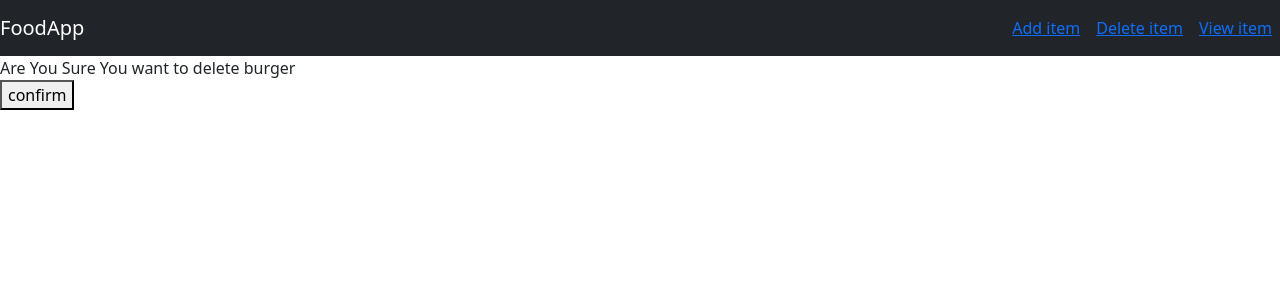
After one commit to Pradeep92hv/udemy, a Django app: page /food/delete/2 in a window 1280 px wide. The commit adds this page. Shown: the top 300 px of the page. Run offline with Django 4.2, Linux system fonts and the light colour scheme; data comes from the database, SQL or seed files in the repository; both versions use the stored data as it was after the commit.

Commit message:
forms completed

```diff
--- a/food/models.py
+++ b/food/models.py
@@ -13,4 +13,4 @@ class Item(models.Model):
     item_name=models.CharField(max_length=200)
     item_desc=models.CharField(max_length=200)
     item_price=models.IntegerField()
-    item_img=models.CharField(max_length=500,default="https://imgs.search.brave.com/N9JbF0zYUgn4lLcmuNFkGc7UdGzd8jXgH2NrwvYPMW8/rs:fit:860:0:0/g:ce/aHR0cHM6Ly90NC5m/dGNkbi5uZXQvanBn/LzAzLzE1LzE4LzA5/LzM2MF9GXzMxNTE4/MDkzMl9yaGlYRnJK/TjI3elhDQ2RyZ3g4/VjVHV2JMZDl6VEhI/QS5qcGc")
+    item_img=models.CharField(max_length=500)
--- a/food/templates/food/base.html
+++ b/food/templates/food/base.html
@@ -18,7 +18,7 @@
         <a href="#" class="navbar-brand">FoodApp</a>
 
         <div class="navbar">
-            <a class="nav-item mx-2" href="#">Add item</a>
+            <a class="nav-item mx-2" href="{% url 'food:create_item' %}">Add item</a>
             <a class="nav-item mx-2" href="#">Delete item</a>
             <a class="nav-item mx-2" href="#">View item</a>
         </div>
--- /dev/null
+++ b/food/templates/food/delete-item.html
@@ -0,0 +1,11 @@
+
+{% extends "food/base.html" %}
+
+{% block body %}
+<form method="POST">
+  {% csrf_token %}
+   Are You Sure You want to delete {{ item.item_name }}
+  <br><button type="submit"> confirm </button>
+</form>
+
+{% endblock%}
--- a/food/templates/food/details.html
+++ b/food/templates/food/details.html
@@ -17,6 +17,8 @@
                 <h1>{{item.item_name}}</h1>
                 <h2>{{item.item_desc}}</h2>
                 <h3>${{item.item_price}}</h3>
+                <a href="{% url 'food:update_item' item.id %}" >Update</a>
+                <br><a href="{% url 'food:delete_item' item.id %}" >delete</a>
             </div>
 
         </div>
--- a/food/urls.py
+++ b/food/urls.py
@@ -8,5 +8,8 @@ app_name='food'   # for namespace
 urlpatterns = [
   path('',views.index,name='index'),
 
-   path('<int:item_id>/',views.detail,name='detail'),
+   path('<int:id>/',views.detail,name='detail'),
+   path('add/',views.create_item,name='create_item'),
+   path('update/<int:id>',views.update_item,name='update_item'),
+   path('delete/<int:id>',views.delete_item,name='delete_item'),
 ]
--- a/food/views.py
+++ b/food/views.py
@@ -1,9 +1,9 @@
-from django.shortcuts import render
+from django.shortcuts import render, redirect
 
 # Create your views here.
 from django.http import HttpResponse     # import http
 from .models import Item    # import  class , i means= db
-
+from .forms import ItemForm
 
 def index(request):
     # return HttpResponse("hello")
@@ -14,11 +14,42 @@ def index(request):
     return render(request,'food/index.html',context)
 
 
-def detail(request,item_id):
+def detail(request,id):
     # return HttpResponse("id i: %s " %item_id )
-    item=Item.objects.get(id=item_id)
+    item=Item.objects.get(id=id)
     context={
         'item':item,
     }
 
     return render(request,'food/details.html',context)
+
+
+
+def create_item(request):
+    form=ItemForm(request.POST)
+
+    if form.is_valid():
+        form.save()
+        return redirect('food:index')  #namespacing
+
+    return render(request,'food/item-form.html',{'form':form})
+
+
+def update_item(request,id):
+    item=Item.objects.get(id=id)
+    form=ItemForm(request.POST or None, instance=item)
+
+    if form.is_valid():
+        form.save()
+        return redirect('food:index')
+
+    return render(request,'food/item-form.html',{'form':form})
+
+def delete_item(request,id):
+    item=Item.objects.get(id=id)
+
+    if request.method=='POST':
+        item.delete()
+        return redirect('food:index')
+
+    return render(request,'food/delete-item.html',{'item':item})
--- a/mysite/urls.py
+++ b/mysite/urls.py
@@ -6,5 +6,5 @@ from django.urls import path,include
 
 urlpatterns = [
     path('admin/', admin.site.urls),
-    path('',include('food.urls')),
+    path('food/',include('food.urls')),
 ]
```
Also changed, not shown: food/forms.py (added, +7 -0 lines), food/templates/food/item-form.html (added, +11 -0 lines), db.sqlite3.
